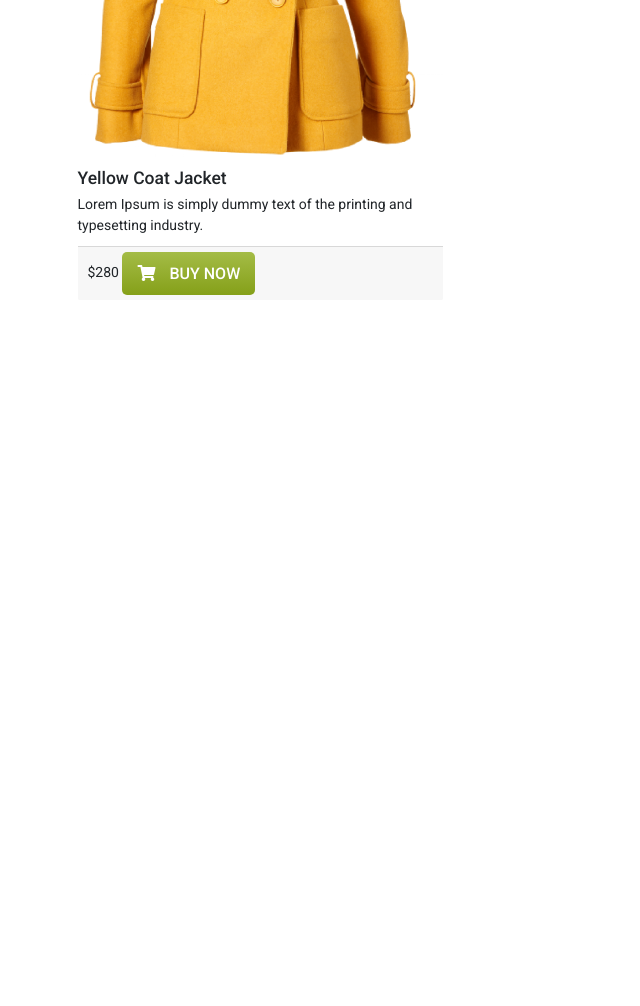
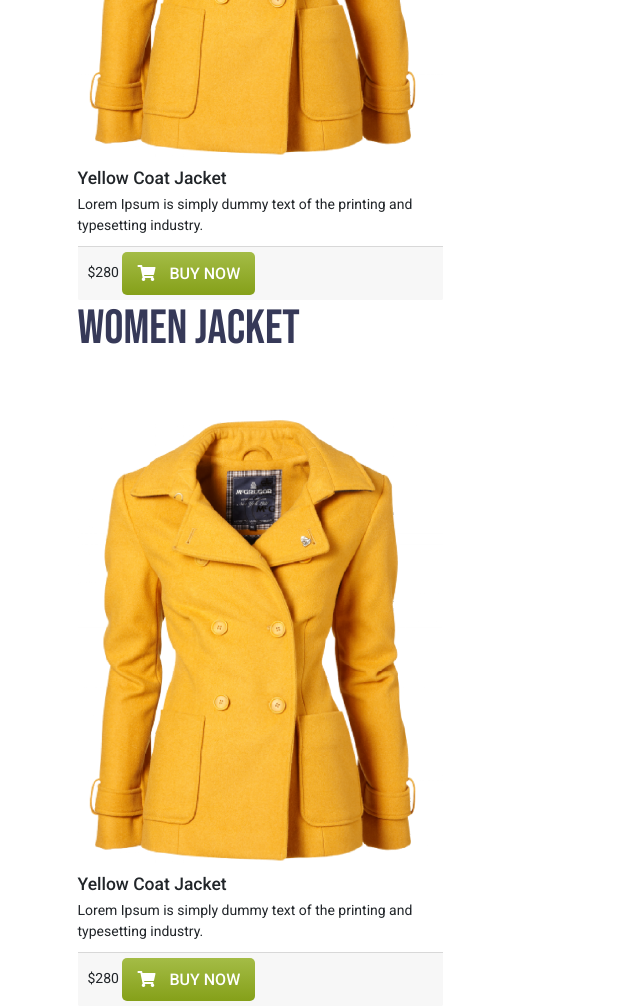
Before and after one commit to emimrulkayes/penguin-html-new, a plain HTML site: page index.html in a window 1280 px wide. Shown: the part 1064-2070 px from the top of the page, without its empty margins (0-640 px from the left). Before the commit the page ends 1364 px from the top, so only its background shows below. Drawn offline with Linux system fonts and the light colour scheme.

Commit message:
added new section

```diff
--- a/index.html
+++ b/index.html
@@ -82,6 +82,29 @@
         </div>
     </section>
     <!-- Product Section End -->
+    <!-- Product Section Start -->
+    <section class="product-area">
+        <div class="container">
+            <div class="row">
+                <h2 class="section-title">W0Men Jacket</h2>
+                <div class="col-12 col-md-6 col-lg-4">
+                    <div class="product">
+                        <figure class="product-thamp"><img src="./assets/images/jacket-1.png" class="img-fluid" alt="Product"></figure>
+                        <div class="card-info">
+                            <h3>Yellow Coat Jacket </h3>
+                            <p>Lorem Ipsum is simply dummy text of the printing and typesetting industry.</p>
+                            <div class="card-footer">
+                                <span class="price">&#36;280</span>
+                                <button class="btn btn-primary card-btn btn-sm"><i class="fas fa-shopping-cart"></i> BUY NOW</button>
+                            </div>
+                        </div>
+                    </div>
+
+                </div>
+            </div>
+        </div>
+    </section>
+    <!-- Product Section End -->
 
 
     <script src="./assets/js/bootstrap.min.js"></script>
```
